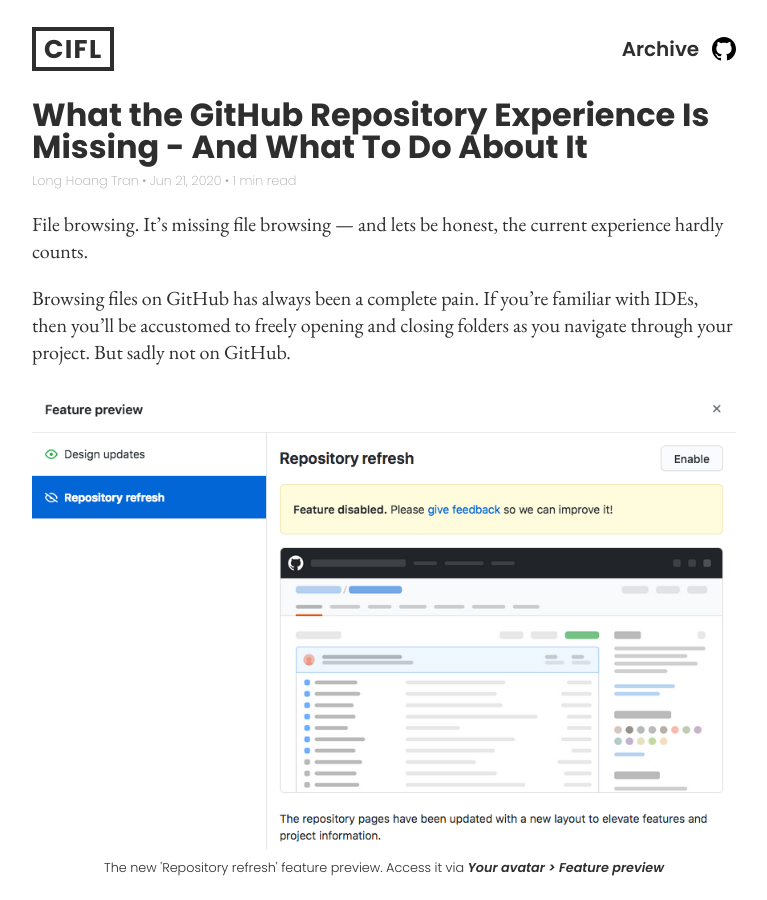
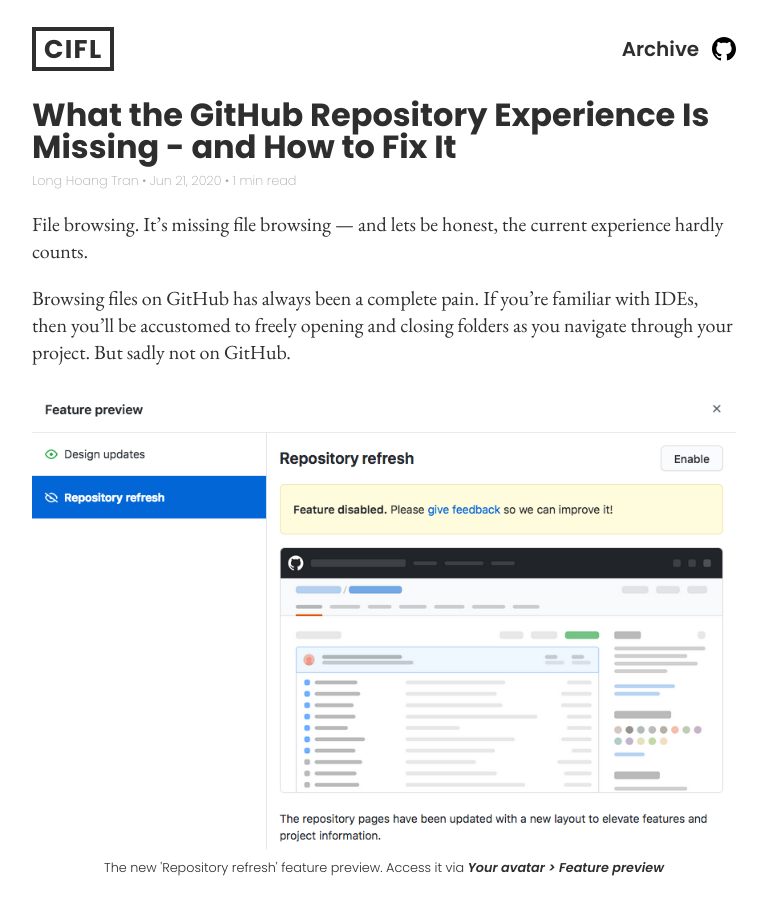
Before and after one commit to tranhl/tranhl.github.io, a Jekyll site: the page built from _posts/2020-06-21-what-the-github-repository-experience-is-missing.md, in a window 1280 px wide and 900 px high. Shown: the whole window, without its empty margins (256-1023 px from the left). Built offline with Jekyll 4.4.1, drawn with Linux system fonts in a browser that asks for light colours.

Commit message:
fix: title case

```diff
--- a/_posts/2020-06-21-what-the-github-repository-experience-is-missing.md
+++ b/_posts/2020-06-21-what-the-github-repository-experience-is-missing.md
@@ -1,6 +1,6 @@
 ---
 layout: post
-title: What the GitHub Repository Experience Is Missing - And What To Do About It
+title: What the GitHub Repository Experience Is Missing - and How to Fix It
 summary: File browsing. It’s missing file browsing.
 category: tooling
 tag: browser extension
```
